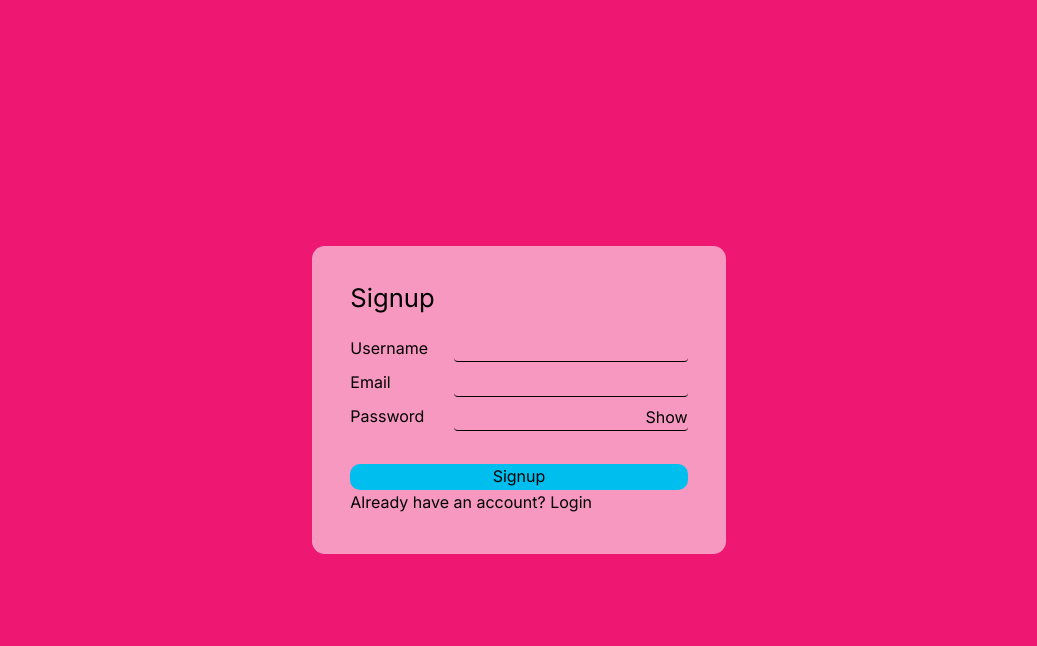
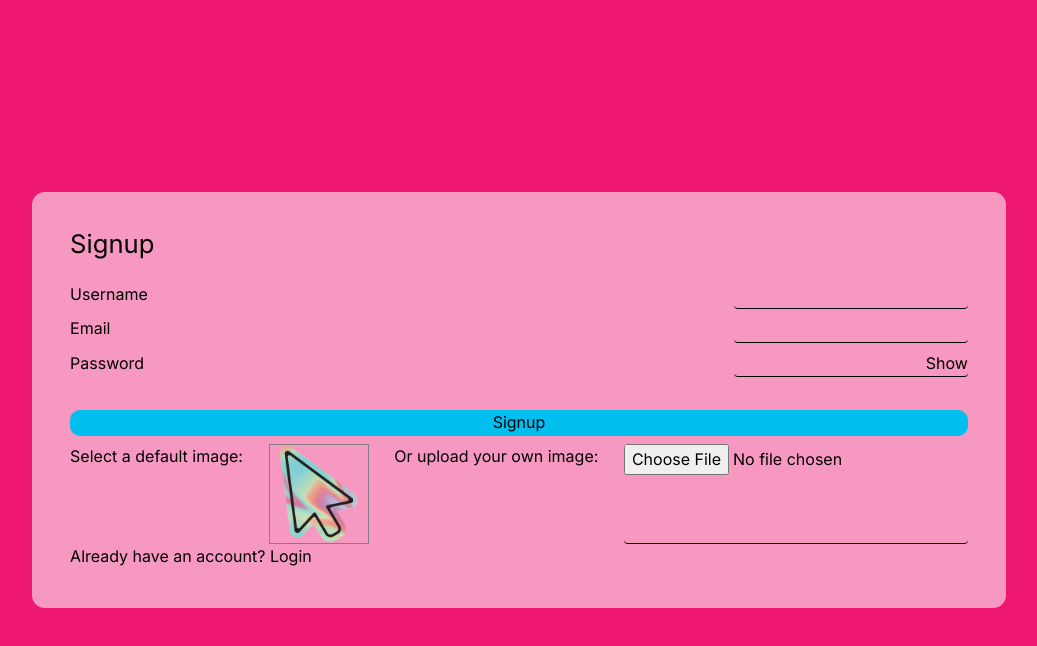
Before and after one commit to Karanagarwal12/CursorXone-frontend, a Next.js app: page / in a window 1280 px wide. Both pictures are taken after a click on the button "Signup". Shown: the top 646 px of the page, without its empty margins (121-1158 px from the left). Built offline with nearby package versions, Linux system fonts and the light colour scheme.

Commit message:
signup form updated

```diff
--- a/app/LoginAuth/page.jsx
+++ b/app/LoginAuth/page.jsx
@@ -4,6 +4,10 @@ import { useState } from 'react';
 import { useRouter } from 'next/navigation';
 import axios from 'axios';
 import './login.scss';
+// Importing images from the assets folder
+import defaultImage1 from '../../assets/cursor01.png';
+// import defaultImage2 from '../public/assets/default2.png';
+// import defaultImage3 from '../public/assets/default3.png';
 
 export default function Home() {
   const router = useRouter();
@@ -13,19 +17,52 @@ export default function Home() {
   const [showPassword, setShowPassword] = useState(false); // State to toggle password visibility
   const [error, setError] = useState(null);
   const [isLogin, setIsLogin] = useState(true); // Toggle between login and signup
+  const [image, setImage] = useState(null);
+  const [imageError, setImageError] = useState(null);
+
+  const defaultImages = [defaultImage1];
+
+
+  const handleImageChange = (e) => {
+    setImage(e.target.files[0]);
+    setImageError(null);
+  };
+
+  const handleDefaultImageSelect = (imagePath) => {
+    setImage(imagePath);
+    setImageError(null);
+  };
 
   const handleSignup = async (e) => {
     e.preventDefault();
     setError(null);
 
+    if (!image) {
+      setImageError('Image is required');
+      return;
+    }
+
     try {
-      const response = await axios.post('http://103.127.29.124:3000/users/auth/signup', {
+      let base64Image = '';
+
+      // Check if the image is a string (default image) or a File object (uploaded image)
+      if (typeof image === 'string') {
+        base64Image = await fetch(image)
+          .then((res) => res.blob())
+          .then((blob) => convertToBase64(blob));
+      } else {
+        base64Image = await convertToBase64(image);
+      }
+
+      const response = await axios.post('http://172.70.101.255:3000/users/auth/signup', {
         name,
         email,
         password,
+        image: base64Image,
       });
+
       alert('User signed up successfully');
-      setIsLogin(true); // Switch to login after successful signup
+      setIsLogin(true);
     } catch (err) {
       setError(err.response?.data?.message || 'An error occurred');
     }
@@ -36,18 +73,28 @@ export default function Home() {
     setError(null);
 
     try {
-      const response = await axios.post('http://103.127.29.124:3000/users/auth/login', {
+      const response = await axios.post('http://172.70.101.255:3000/users/auth/login', {
         email,
         password,
       });
+      console.log(response);
       router.push(`/playground/?username=${response.data.body.name}`);
     } catch (err) {
       setError(err.response?.data?.message || 'An error occurred');
     }
   };
+  const convertToBase64 = (file) => {
+    return new Promise((resolve, reject) => {
+      const reader = new FileReader();
+      reader.readAsDataURL(file);
+      reader.onload = () => resolve(reader.result);
+      reader.onerror = (error) => reject(error);
+    });
+  };
 
   return (
     <div className="login-signup">
+
       <h2>{isLogin ? 'Login' : 'Signup'}</h2>
       <form onSubmit={isLogin ? handleLogin : handleSignup}>
         {!isLogin && (
@@ -93,6 +140,38 @@ export default function Home() {
           </div>
         </div>
         <button type="submit" className='submitBtn'>{isLogin ? 'Login' : 'Signup'}</button>
+        {!isLogin && (
+          <div>
+            <div>
+              <p>Select a default image:</p>
+              <div style={{ display: 'flex', gap: '10px' }}>
+                {defaultImages.map((img, index) => (
+                  <img
+                    key={index}
+                    src={img.src} // Use the src of imported images
+                    alt={`Default ${index + 1}`}
+                    style={{
+                      width: '100px',
+                      height: '100px',
+                      cursor: 'pointer',
+                      border: image === img.src ? '2px solid blue' : '1px solid gray',
+                    }}
+                    onClick={() => handleDefaultImageSelect(img.src)}
+                  />
+                ))}
+              </div>
+            </div>
+
+            <p>Or upload your own image:</p>
+            <input
+              type="file"
+              accept="image/*"
+              onChange={handleImageChange}
+            />
+
+            {imageError && <p style={{ color: 'red' }}>{imageError}</p>}
+          </div>
+        )}
       </form>
       {error && <p style={{ color: 'red' }}>{error}</p>}
       <p>
```
